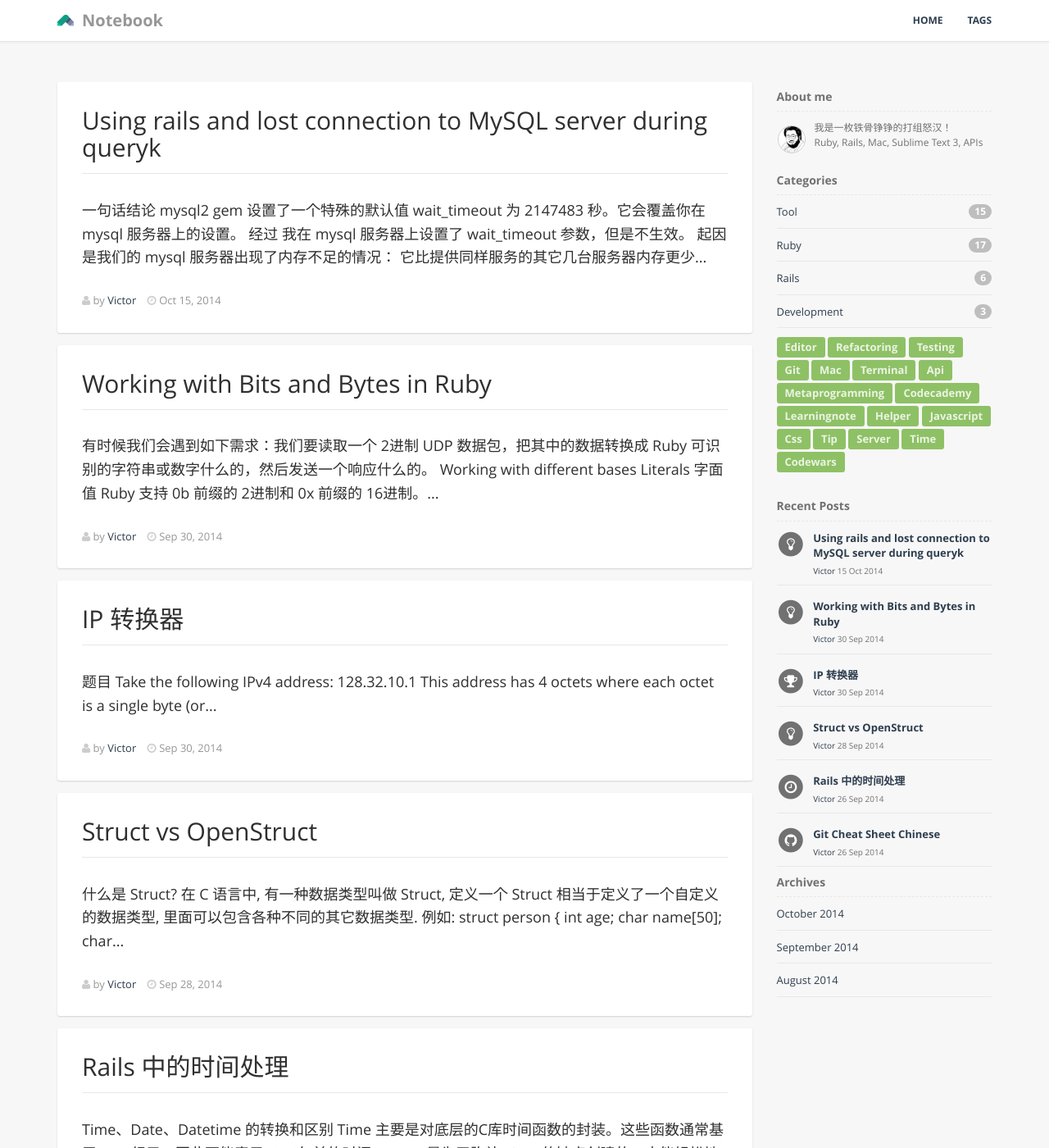
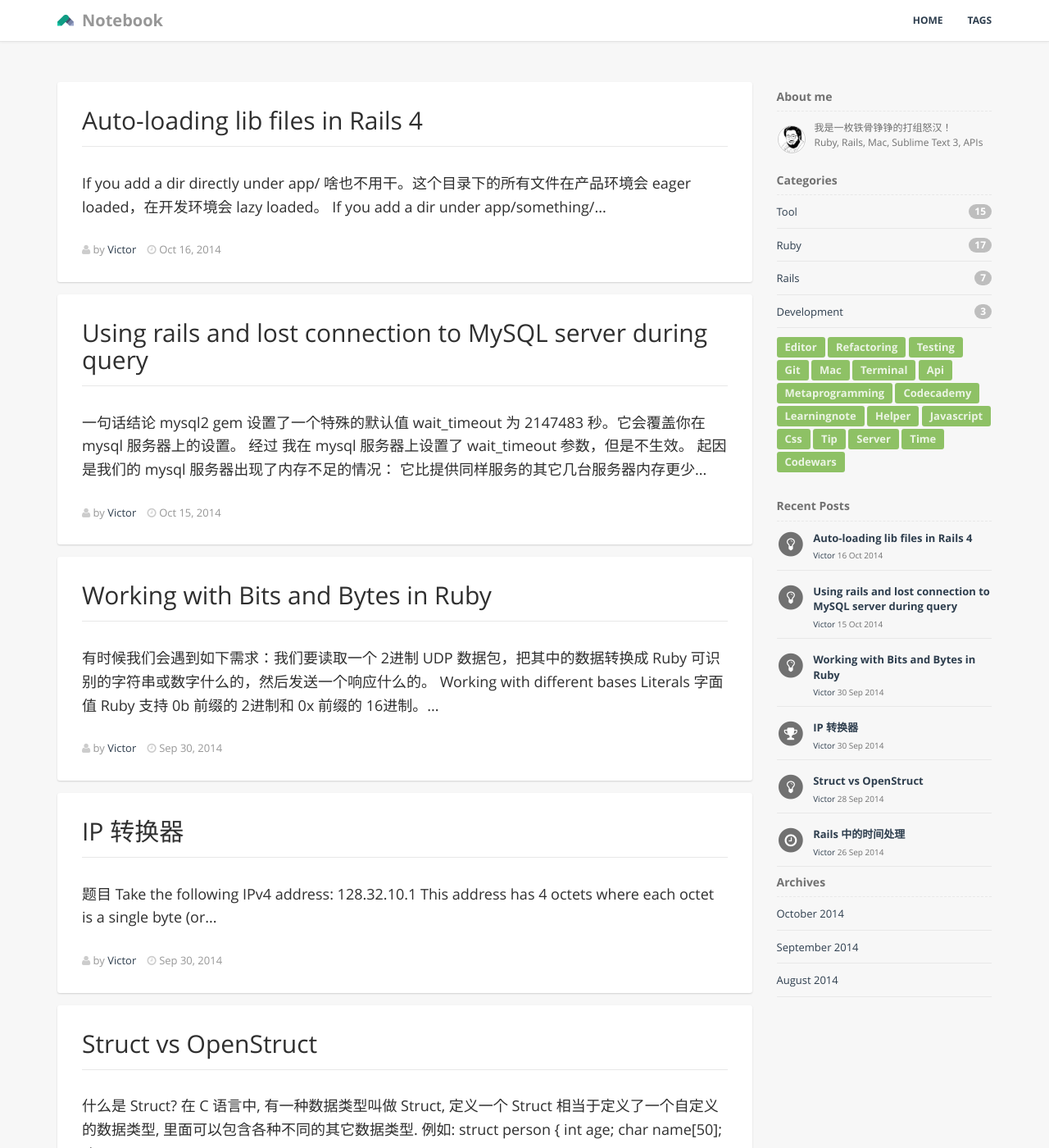
Before and after one commit to GiaoGiaoCat/GiaoGiaoCat.github.io, a Jekyll site: the page built from index.html, in a window 1280 px wide and 1400 px high. Shown: the whole window at 82% size. Built offline with Jekyll 4.4.1, drawn with Linux system fonts in a browser that asks for light colours; Markdown is read by kramdown in place of the engine named in the settings; the list of posts is cut into pages by our own code; some of the changed lines change nothing that is shown; some of the changed text lies outside the part shown.

Commit message:
新增一篇笔记

````diff
--- a/_posts/201410/2014-10-10-rails-and-mysql-wait-timeout.md
+++ b/_posts/201410/2014-10-10-rails-and-mysql-wait-timeout.md
@@ -1,6 +1,6 @@
 ---
 layout: post
-title:  "Using rails and lost connection to MySQL server during queryk"
+title:  "Using rails and lost connection to MySQL server during query"
 date:   2014-10-15 17:20:00
 categories: rails
 tags: tip
--- /dev/null
+++ b/_posts/201410/2014-10-16-Auto-loading-lib-files-in-Rails-4.md
@@ -0,0 +1,72 @@
+---
+layout: post
+title:  "Auto-loading lib files in Rails 4"
+date:   2014-10-16 20:10:00
+categories: rails
+tags: tip
+author: "Victor"
+---
+
+## If you add a dir directly under app/
+
+啥也不用干。这个目录下的所有文件在产品环境会 eager loaded，在开发环境会 lazy loaded。
+
+## If you add a dir under app/something/
+
+比如 ```app/models/concerns/```, ```app/models/products/```
+
+这取决于你的文件是否在正确的命名空间下。比如 ```app/models/products/``` 内的文件，是否在 ```app/models/products/``` 内。
+
+* yes。啥也不用干。
+* no。需要在 ```application.rb``` 中手动引入该文件，方法如下：
+
+```ruby
+config.autoload_paths += %W( #{config.root}/app/models/products )
+```
+
+最后，这些文件在产品环境下都会 eager loaded。
+
+## If you add code in your lib/ directory
+
+如果在 lib 文件夹进行 **monkey patch** 或者打开一个类，那么不要使用 **autoload** 方法。
+
+* ```config.autoload_paths``` 方法: 如果你的类只在这里定义，那么使用这种方法是有效的。如果类已经在其它的地方定义过，用这种方法你不能重新加载它。
+* ```config/initializer/load_rb_file.rb``` 方法: 论你要定义一个新的类，还是打开一个类，或者做一个为已经存在的类添加 **monkey patch**。这个方法都有效。
+
+
+### 想打开一个类，添加猴子补丁
+
+1. 在 **lib/** 下面添加了一些我想要的文件。
+2. 新建一个 ```config/initializers/require_files_in_lib.rb``` 包含如下内容：
+
+```ruby
+Dir[Rails.root + 'lib/**/*.rb'].each do |file|
+  require file
+end
+```
+
+### 只是想添加一个新类的时候
+
+首先在 ```config/application.rb``` 文件中添加如下代码
+
+```ruby
+config.autoload_paths << Rails.root.join('lib')
+```
+
+然后编辑你的文件
+
+```ruby
+# lib/foo.rb:
+class Foo
+end
+
+# lib/foo/bar.rb
+class Foo::Bar
+end
+```
+
+## 相关链接
+
+* [Rails autoloading — how it works, and when it doesn't](http://urbanautomaton.com/blog/2013/08/27/rails-autoloading-hell/#fn1)
+* [Rails 3 Autoload Modules/Classes – 3 Easy Fixes](http://www.williambharding.com/blog/technology/rails-3-autoload-modules-and-classes-in-production/)
+* [Tips on Rails 3 load paths](http://hakunin.com/rails3-load-paths)
````
